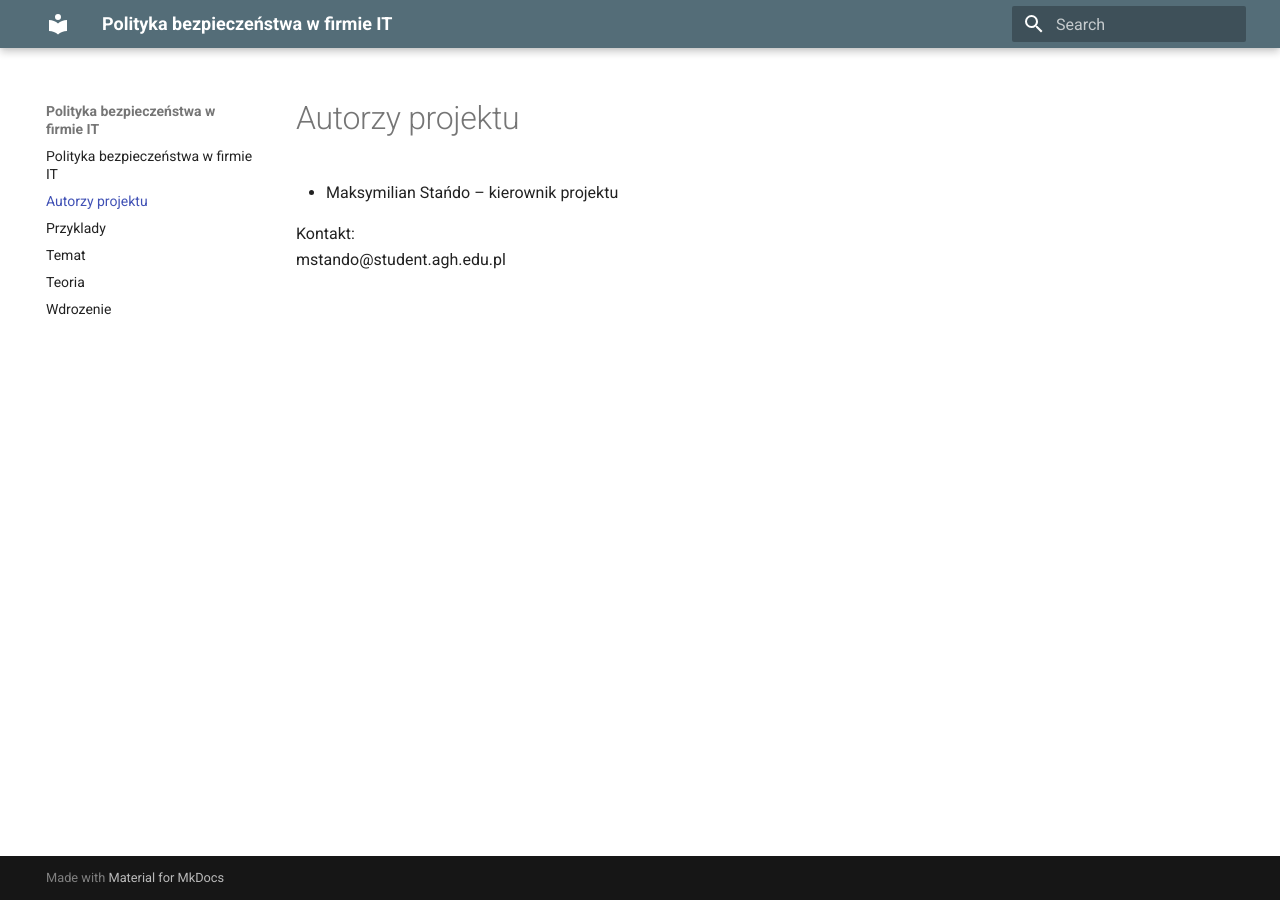
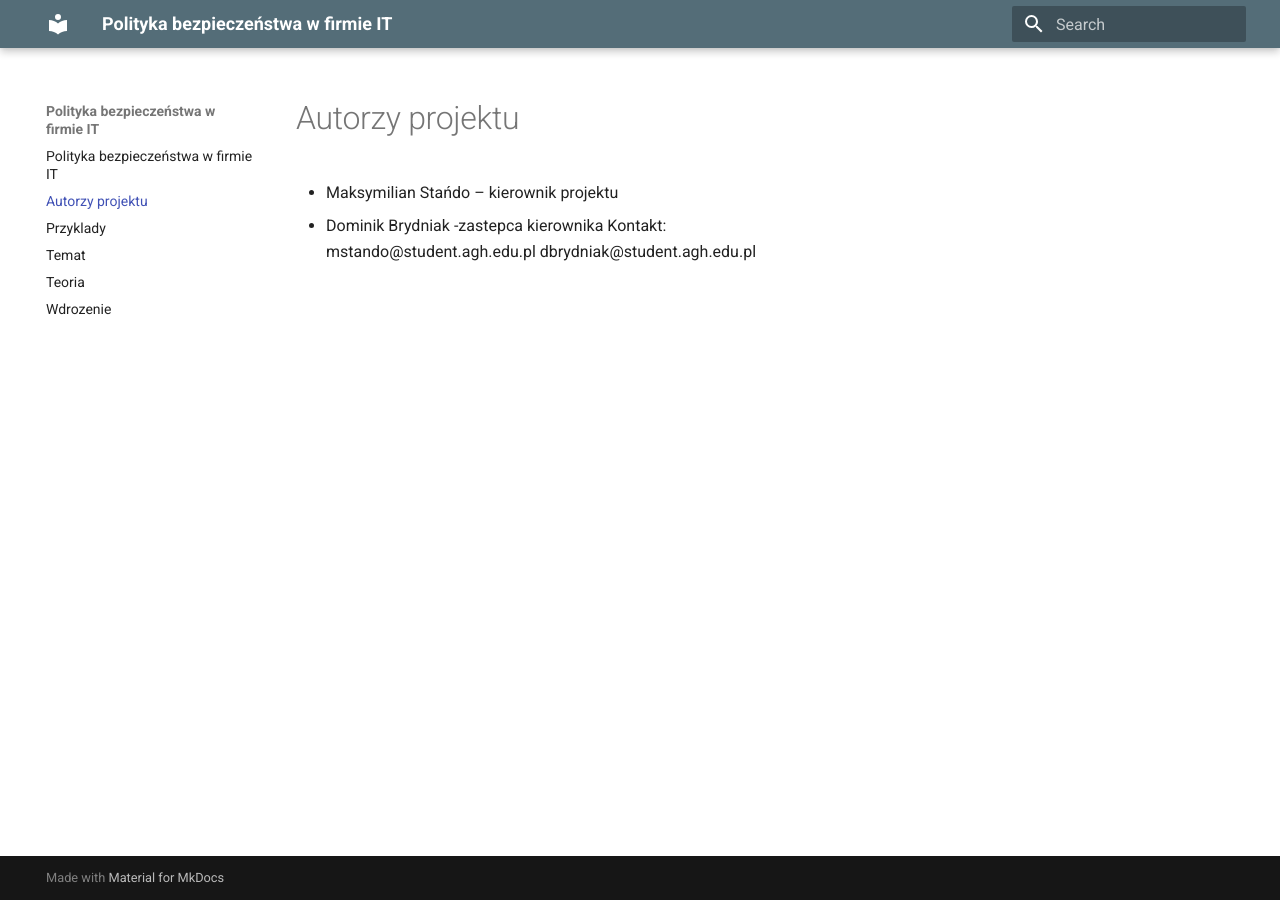
Before and after one commit to maksuei/projektswpg-md, an MkDocs documentation site: the page built from docs/autorzy.md, in a window 1280 px wide. Built offline with MkDocs 1.6.1 and Material for MkDocs 9.7.7, drawn with Linux system fonts in a browser that asks for light colours.

Commit message:
poprawa błędów

```diff
--- a/docs/autorzy.md
+++ b/docs/autorzy.md
@@ -1,6 +1,7 @@
 # Autorzy projektu
 
 - Maksymilian Stańdo – kierownik projektu
-
+- Dominik Brydniak -zastepca kierownika
 Kontakt:
     mstando@student.agh.edu.pl
+    dbrydniak@student.agh.edu.pl
```
